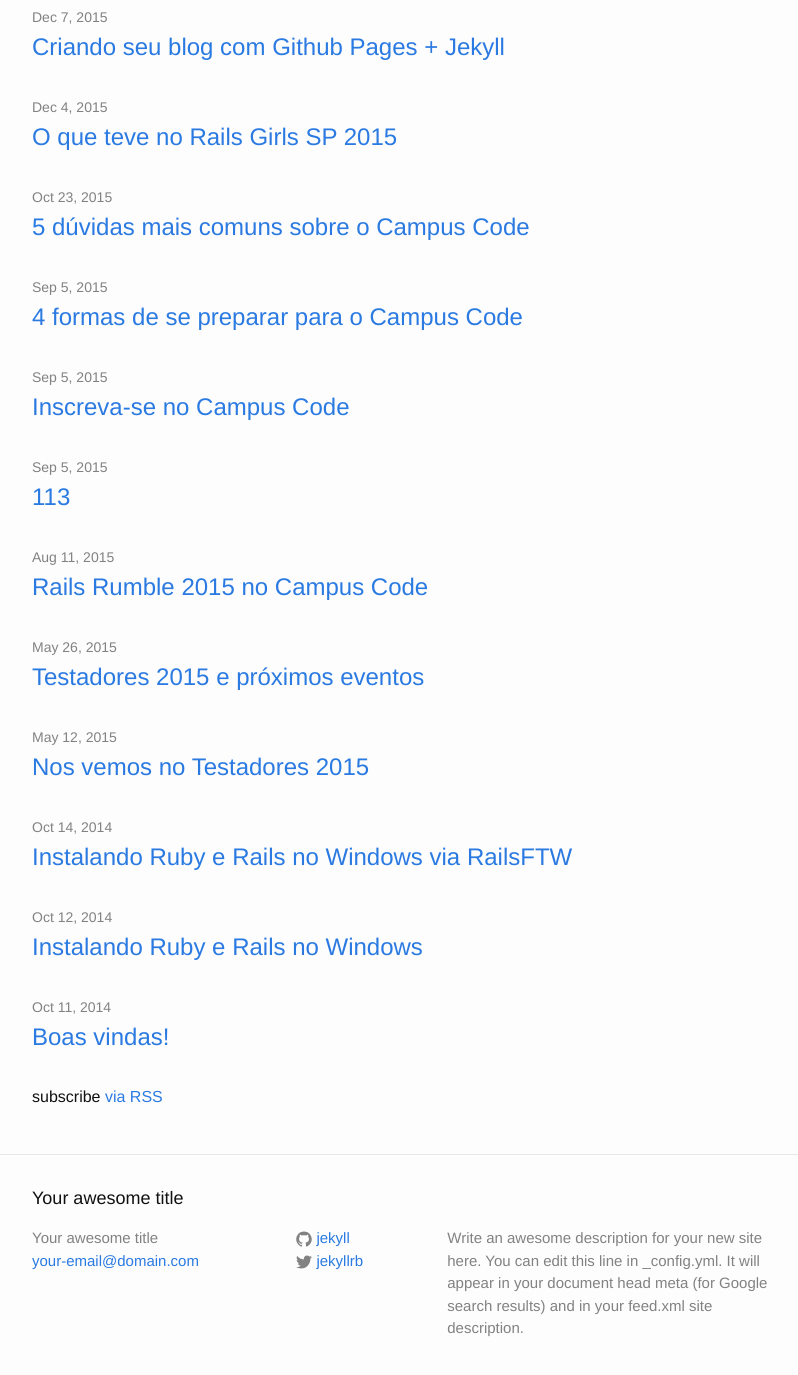
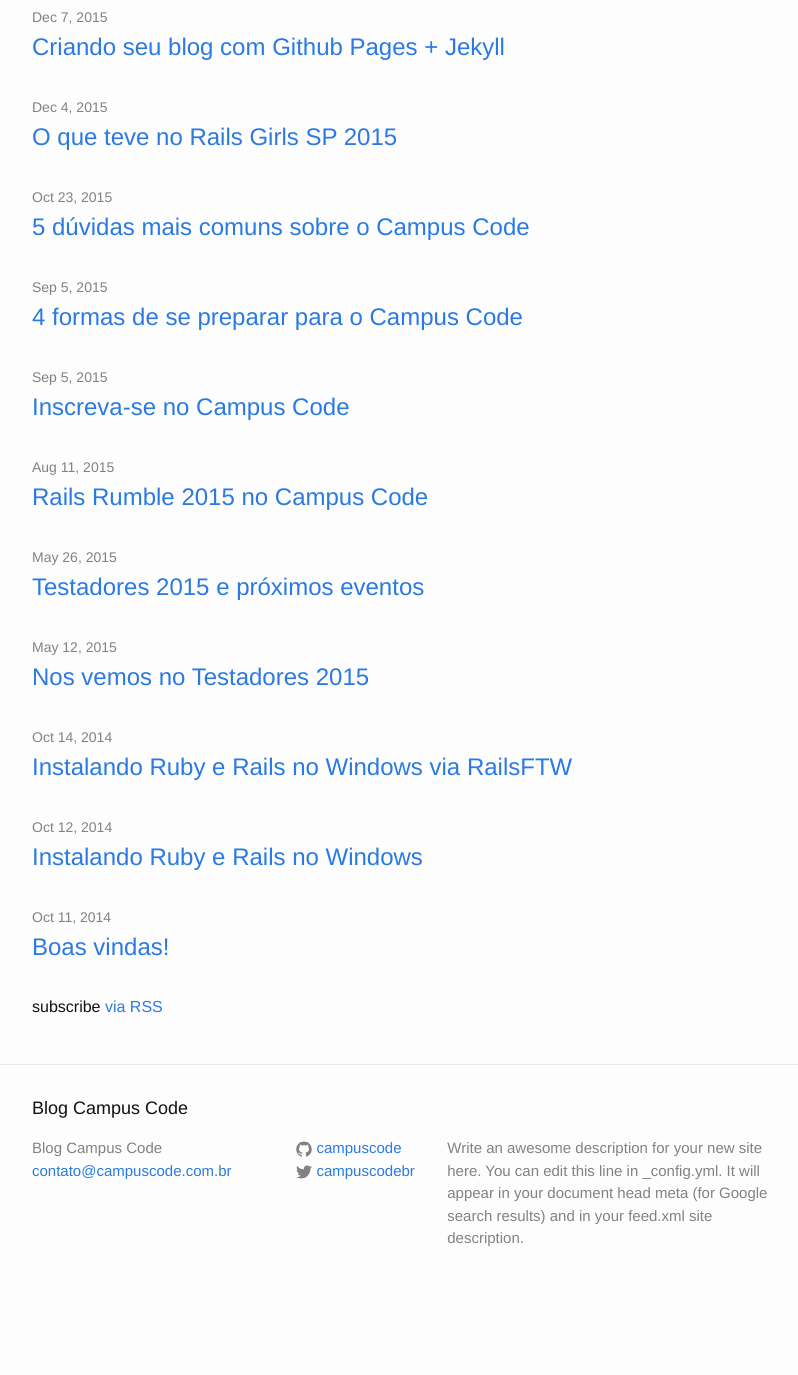
Before and after one commit to campuscode/campuscode.github.io, a Jekyll site: the page built from index.html, in a window 1280 px wide and 1400 px high, scrolled down 222 px. Shown: the top 1375 px of the window, without its empty margins (238-1036 px from the left). Built offline with Jekyll 4.4.1, drawn with Linux system fonts in a browser that asks for light colours; after the commit the page ends 1532 px from its top, so only the background shows below that; some of the changed text lies outside the part shown.

Commit message:
Add some configs

```diff
--- a/_config.yml
+++ b/_config.yml
@@ -6,16 +6,16 @@
 # 'jekyll serve'. If you change this file, please restart the server process.
 
 # Site settings
-title: Your awesome title
-email: your-email@domain.com
+title: Blog Campus Code
+email: contato@campuscode.com.br
 description: > # this means to ignore newlines until "baseurl:"
   Write an awesome description for your new site here. You can edit this
   line in _config.yml. It will appear in your document head meta (for
   Google search results) and in your feed.xml site description.
 baseurl: "" # the subpath of your site, e.g. /blog
-url: "http://yourdomain.com" # the base hostname & protocol for your site
-twitter_username: jekyllrb
-github_username:  jekyll
+url: "http://blog.campuscode.com.br" # the base hostname & protocol for your site
+twitter_username: campuscodebr
+github_username:  campuscode
 
 # Build settings
 markdown: kramdown
--- a/_posts/2015-10-23-5-duvidas-mais-comuns-sobre-o-campus-code.html
+++ b/_posts/2015-10-23-5-duvidas-mais-comuns-sobre-o-campus-code.html
@@ -15,7 +15,7 @@
 date: '2015-10-23 12:59:20 -0200'
 date_gmt: '2015-10-23 15:59:20 -0200'
 categories:
-- Not&iacute;cias
+- Noticias
 - Campus Code
 tags: []
 comments: []
```
Also changed, not shown: _posts/2015-09-05-113.html (deleted, +0 -19 lines).
